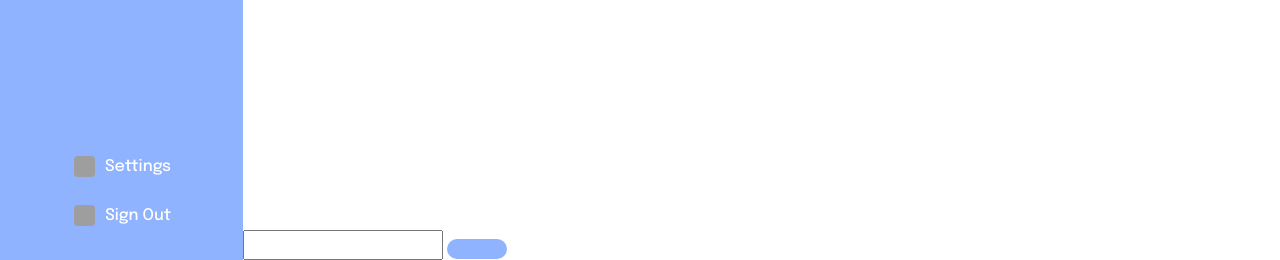
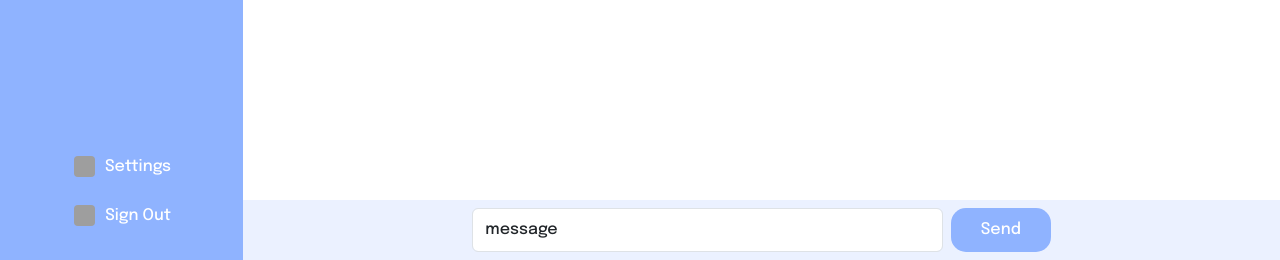
Before and after one commit to alshkre9/messaging-webapp, a Flask app: page /chats in a window 1280 px wide. Shown: the part 540-800 px from the top of the page. Run offline with Flask 3, Linux system fonts and the light colour scheme; the visitor is signed in with stand-in values (Sample User, id 1); some libraries are stand-ins or nearby versions; grey boxes are pictures that could not be loaded.

Commit message:
improve the ui

```diff
--- a/app/static/main.js
+++ b/app/static/main.js
@@ -1,3 +1,11 @@
+window.onload = function ()
+{
+    const node = document.getElementById("message");
+    node.addEventListener("keyup", function(event) {
+        if (event.key === "Enter") {
+            send_message();
+        }})
+}
 
 function valid_authentication()
 {
--- a/app/static/sockets.js
+++ b/app/static/sockets.js
@@ -9,16 +9,16 @@ socket.on("user_id", function(id)
 );
 
 // receive_message from the server
-socket.on("receive_message", function(message_value, from) {
-        if (from == user_id)
+socket.on("receive_message", function(message_value, from, date) {
+        if (from === user_id)
         {
             // create message for the user
-            create_message(message_value, "user-message");
+            create_message(message_value, "user-message", date);
         }
         else
         {
             // create message for a friend
-            create_message(message_value, "friend-message");
+            create_message(message_value, "friend-message", date);
         }
 });
 
@@ -32,10 +32,18 @@ function send_message()
         }
 }
 
-function create_message(message_value, class_name)
+function create_message(message_value, class_name, date)
 {
     const li = document.createElement("li");
-    li.appendChild(document.createTextNode(message_value));
+    let p = document.createElement("p")
+    let span = document.createElement("span");
+    p.innerText = message_value
+    p.classList += "message-value"
+    span.innerText = date
+    span.classList += "date"
+    li.appendChild(p)
+    li.appendChild(span)
+    // li.classList.add("message", class_name);
     li.classList.add("message", class_name);
     document.getElementById("messages").appendChild(li);
 }
--- a/app/static/styles.css
+++ b/app/static/styles.css
@@ -5,8 +5,8 @@
     --shade-color: #e9ecef;
     --text-color-light: white;
     --text-color-dark: #04070c;
-    --user-color: var(--secondary-color);
-    --friend-message: var(--primary-color);
+    --user-color: var(--primary-color);
+    --friend-message: var(--secondary-color);
 }
 /* change defaults */
 body {
@@ -168,6 +168,18 @@ h1,h2,h3,h4 {
 /* end */
 
 /* specification */
+.date {
+    color: var(--text-color);
+    font-size: 8px;
+    position: absolute;
+    bottom: -12px;
+    left: 50%;
+    transform: translate(-50%, 0);
+    white-space: nowrap;
+}
+.message-value {
+    margin: 0px;
+}
 #menu {
     width: 50%;
 }
@@ -220,7 +232,12 @@ h1,h2,h3,h4 {
     max-width: 50%;
     word-wrap: anywhere;
     border-radius: 20px;
-    margin: 0px 5px 5px;
+    margin: 0px 10px 10px;
+    display: flex;
+    flex-direction: column;
+    align-items: center;
+    justify-content: center;
+    position: relative;
 }
 .outline-none {
     outline: none !important;
@@ -266,6 +283,9 @@ h1,h2,h3,h4 {
 #sub-menu > li:not(:nth-last-child(1)) {
     border-bottom-color: var(--text-color);
 }
+.overflow-x-hidden {
+    overflow-x: hidden !important;
+}
 /* end */
 
 /* media queries */
--- a/app/templates/main.chats.html
+++ b/app/templates/main.chats.html
@@ -2,13 +2,13 @@
 
 {% block content %}
     <div class="h-100 w-100 d-flex flex-column">
-        <div class="overflow-auto w-100 h-100">
+        <div class="overflow-auto w-100 h-100 overflow-x-hidden">
             <ul id="messages" class="d-flex flex-column h-100 w-100 ">
             </ul>
         </div>
-        <div>
-            <input type="text" id="message">
-            <button type="button" onclick="send_message()" id="submit-message"></button>
+        <div class="bg-secondary d-flex px-5 py-2 justify-content-center">
+            <input type="text" id="message" class="form-control rounded w-50 me-2" placeholder="message">
+            <button type="button" onclick="send_message()" id="submit-message">send</button>
         </div>
     </div>
 {% endblock %}
--- a/app/templates/main.html
+++ b/app/templates/main.html
@@ -7,20 +7,20 @@
                 <li class="mb-2 h-auto border-bottom">
                     <ul class="d-flex flex-column w-100">
                         <li>
-                            <a href="" class="text-white white-bg-on-hover py-2 px-4 text-nowrap border-radius w-100 text-center d-flex mb-2"><img src="../static/images/profile-round-1342-svgrepo-com.svg" alt="" class="svg-img bg-primary me-2">Profile</a>
+                            <a href="/profile" class="text-white white-bg-on-hover py-2 px-4 text-nowrap border-radius w-100 text-center d-flex mb-2"><img src="../static/images/profile-round-1342-svgrepo-com.svg" alt="" class="svg-img bg-primary me-2">Profile</a>
                         </li>
                         <li>
-                            <a href="" class="text-white white-bg-on-hover py-2 px-4 text-nowrap border-radius w-100 text-center d-flex"><img src="../static/images/message-regular.svg" alt="" class="svg-img bg-primary me-2">chats</a>
+                            <a href="/chats" class="text-white white-bg-on-hover py-2 px-4 text-nowrap border-radius w-100 text-center d-flex"><img src="../static/images/message-regular.svg" alt="" class="svg-img bg-primary me-2">chats</a>
                         </li>
                     </ul>
                 </li>
                 <li class="h-auto">
                     <ul class="d-flex flex-column w-100">
                         <li>
-                            <a href="" class="text-white white-bg-on-hover py-2 px-4 text-nowrap border-radius w-100 text-center mb-2"><img src="../static/images/gear-solid.svg" alt="" class="svg-img bg-primary me-2">Settings</a>
+                            <a href="/settings" class="text-white white-bg-on-hover py-2 px-4 text-nowrap border-radius w-100 text-center mb-2"><img src="../static/images/gear-solid.svg" alt="" class="svg-img bg-primary me-2">Settings</a>
                         </li>
                         <li>
-                            <a href="" class="text-white white-bg-on-hover py-2 px-4 text-nowrap border-radius w-100 text-center"><img src="../static/images/arrow-right-from-bracket-solid.svg" alt="" class="svg-img bg-primary me-2">sign out</a>
+                            <a href="/sign-out" class="text-white white-bg-on-hover py-2 px-4 text-nowrap border-radius w-100 text-center"><img src="../static/images/arrow-right-from-bracket-solid.svg" alt="" class="svg-img bg-primary me-2">sign out</a>
                         </li>
                     </ul>
                 </li>
```
